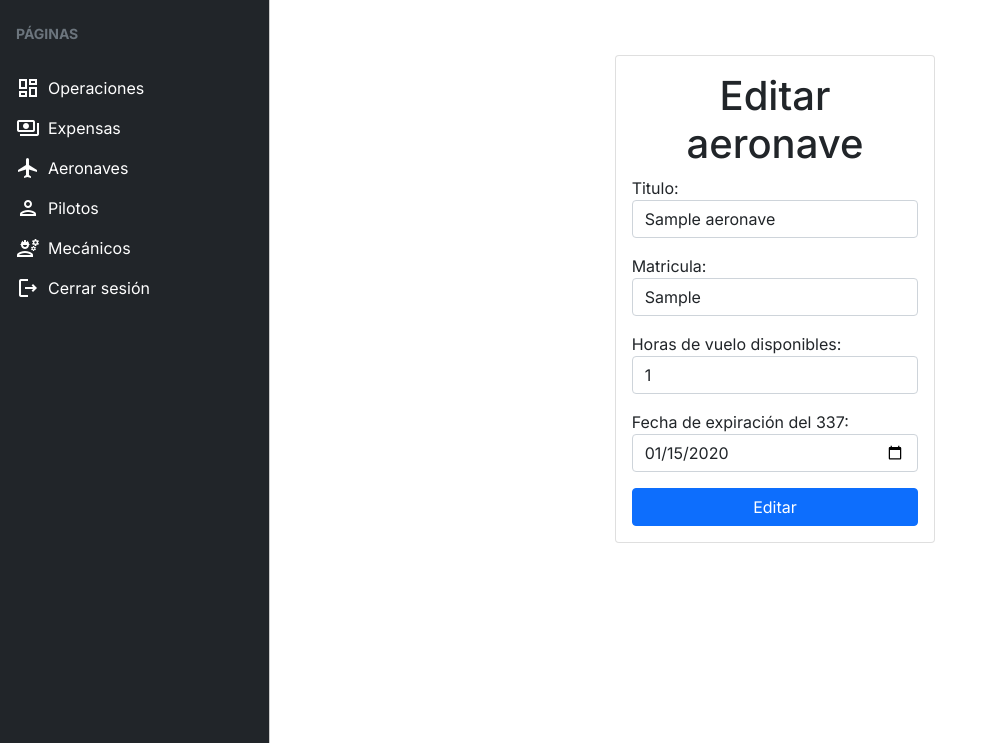
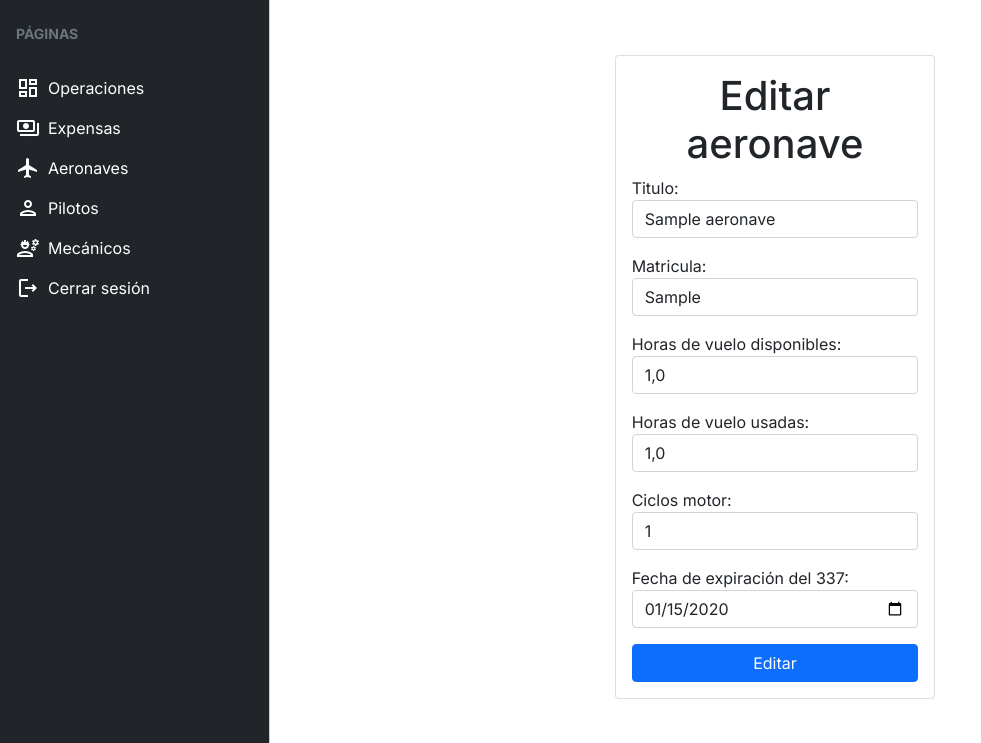
Before and after one commit to Augustorresfx/gastos-django, a Django app: page /aeronaves/1/ in a window 1280 px wide. Shown: the part 57-800 px from the top of the page, without its empty margins (0-981 px from the left). Run offline with Django 4.2, Linux system fonts and the light colour scheme; a user stored in the database is signed in; tables that the repository leaves empty hold one stand-in row (values such as "Sample post"); some libraries are stand-ins or nearby versions.

Commit message:
agregados_ciclos_motor_horas_voladas

```diff
--- a/clients/forms.py
+++ b/clients/forms.py
@@ -61,7 +61,7 @@ class ClientForm(ModelForm):
 class AeronaveForm(ModelForm):
     class Meta:
         model = Aeronave
-        fields = ['title', 'matricula', 'horas_disponibles', 'expiration']
+        fields = ['title', 'matricula', 'horas_disponibles', 'horas_voladas', 'ciclos_motor', 'expiration']
 
 class PilotoForm(ModelForm):
     class Meta:
--- a/clients/models.py
+++ b/clients/models.py
@@ -11,7 +11,9 @@ class Aeronave(models.Model):
     title = models.CharField(max_length=100)
     expiration = models.DateField()
     matricula = models.CharField(max_length=100)
-    horas_disponibles = models.IntegerField()
+    horas_disponibles = models.FloatField()
+    horas_voladas = models.FloatField(blank=True, null=True, default=0)
+    ciclos_motor = models.IntegerField(blank=True, null=True, default=0)
 
     class Meta:
         ordering = ('title',)
@@ -210,10 +212,14 @@ class Operacion(models.Model):
 
         # Calcular la diferencia de tiempo en segundos y convertir a horas enteras
         segundos_de_vuelo = (dt_aterrizaje - dt_despegue).total_seconds()
-        horas_de_vuelo = int(segundos_de_vuelo / 3600)
+        horas_de_vuelo = float(segundos_de_vuelo / 3600)
 
         # Restar las horas de vuelo a las horas disponibles de la aeronave
-        self.aeronave.horas_disponibles -= horas_de_vuelo
+        self.aeronave.horas_disponibles -= round(horas_de_vuelo, 2)
+        self.aeronave.horas_voladas += round(horas_de_vuelo, 2)
+
+        # Sumar ciclos motor
+        self.aeronave.ciclos_motor += self.start_up_cycles
         self.aeronave.save()
 
     def save(self,*args,**kwargs):
--- a/clients/templates/aeronave_detail.html
+++ b/clients/templates/aeronave_detail.html
@@ -28,8 +28,20 @@
 
                     <div class="mb-3">
                         <label for="description">Horas de vuelo disponibles:</label>
-                        <input type="text" name="horas_disponibles" id="horas_disponibles" value="{{aeronave.horas_disponibles}}"
+                        <input type="float" name="horas_disponibles" id="horas_disponibles" value="{{aeronave.horas_disponibles}}"
                         class="form-control" placeholder="Escribe el número de horas disponibles">
+                    </div>
+
+                    <div class="mb-3">
+                        <label for="description">Horas de vuelo usadas:</label>
+                        <input type="float" name="horas_voladas" id="horas_voladas" value="{{aeronave.horas_voladas}}"
+                        class="form-control" placeholder="Escribe el número de horas usadas">
+                    </div>
+
+                    <div class="mb-3">
+                        <label for="description">Ciclos motor:</label>
+                        <input type="float" name="ciclos_motor" id="ciclos_motor" value="{{aeronave.ciclos_motor}}"
+                        class="form-control" placeholder="Escribe el número de ciclos de motor">
                     </div>
 
                     <div class="mb-3">
--- a/clients/templates/aeronaves.html
+++ b/clients/templates/aeronaves.html
@@ -27,6 +27,7 @@
           <h5 class="card-title">{{aeronave.title}}</h5>
           <p class="card-text">Matrícula: {{aeronave.matricula}}</p>
           <p class="card-text text-success">Horas disponibles: {{aeronave.horas_disponibles}}</p>
+          <p class="card-text text-primary">Horas usadas en vuelo: {{aeronave.horas_voladas}}</p>
           <p class="card-text text-danger">Fecha de vencimiento: {{aeronave.expiration}}.</p>
           <a href="{% url 'aeronave_detail' aeronave.id %}" class="btn btn-primary">Ver o editar</a>
           <button type="submit" class="w-10 btn btn-sm btn-danger eliminar-elemento confirmar-eliminar" data-url="{% url 'delete_aeronave' aeronave.id %}">
--- a/clients/views.py
+++ b/clients/views.py
@@ -250,7 +250,9 @@ def send_mail_with_excel(request):
         timeformat = "%H:%M:%S"
         delta = datetime.strptime(str(product.landing_time), timeformat) - datetime.strptime(str(product.takeoff_time), timeformat)
         combustible_usado = product.fuel - product.fuel_on_landing
-        data = [product.takeoff_place, product.created.strftime("%y %m %d"), '', product.pilot.name, product.mechanic.name, product.operator.name, product.aeronave.title, timedelta(seconds=delta.seconds), '', product.reason_of_flight.title, '', '', '', product.start_up_cycles, '', '', '', product.fuel, product.fuel_on_landing, combustible_usado, product.engine_ignition_1, product.engine_cut_1, product.total_encendido_1, product.engine_ignition_2, product.engine_cut_2, product.total_encendido_2, product.operation_note, product.maintenance_note, product.client.name, product.cycles_with_external_load, product.weight_with_external_load, product.number_of_landings, product.number_of_splashdowns, product.water_release_cycles, product.water_release_amount]
+
+
+        data = [product.title.title, product.takeoff_place, product.landing_place, product.created.strftime("%y %m %d"), product.pilot.name, product.mechanic.name, product.operator.name, product.aeronave.title, timedelta(seconds=delta.seconds), product.reason_of_flight.title, '', '', product.aeronave.horas_voladas, product.start_up_cycles, product.aeronave.horas_disponibles, '', product.fuel, product.fuel_on_landing, product.used_fuel, product.engine_ignition_1, product.engine_cut_1, product.total_encendido_1, product.engine_ignition_2, product.engine_cut_2, product.total_encendido_2, product.operation_note, product.maintenance_note, product.client.name, product.cycles_with_external_load, product.weight_with_external_load, product.number_of_landings, product.number_of_splashdowns, product.water_release_cycles, product.water_release_amount]
 
         for i, val in enumerate(data):
             sheet.cell(row=row, column=col+i, value=val)
@@ -259,8 +261,8 @@ def send_mail_with_excel(request):
     excel_file = BytesIO()
     wb.save(excel_file)
     excel_file.seek(0)
-    destinatarios = ['gguerra@helicopterosdelpacifico.com.ar', 'augustorresfx@gmail.com', 'agustorres633@gmail.com']
-
+    destinatarios = ['augustorresfx@gmail.com', 'agustorres633@gmail.com']
+#'gguerra@helicopterosdelpacifico.com.ar'
     try:
         for destinatario in destinatarios:
 
```
Also changed, not shown: clients/templates/create_aeronave.html (+14 -2 lines), nitroadmin/settings.py (+12 -12 lines), clients/migrations/0002_aeronave_horas_voladas_and_more.py (added), clients/migrations/0003_aeronave_ciclos_motor.py (added), 2 other files.
